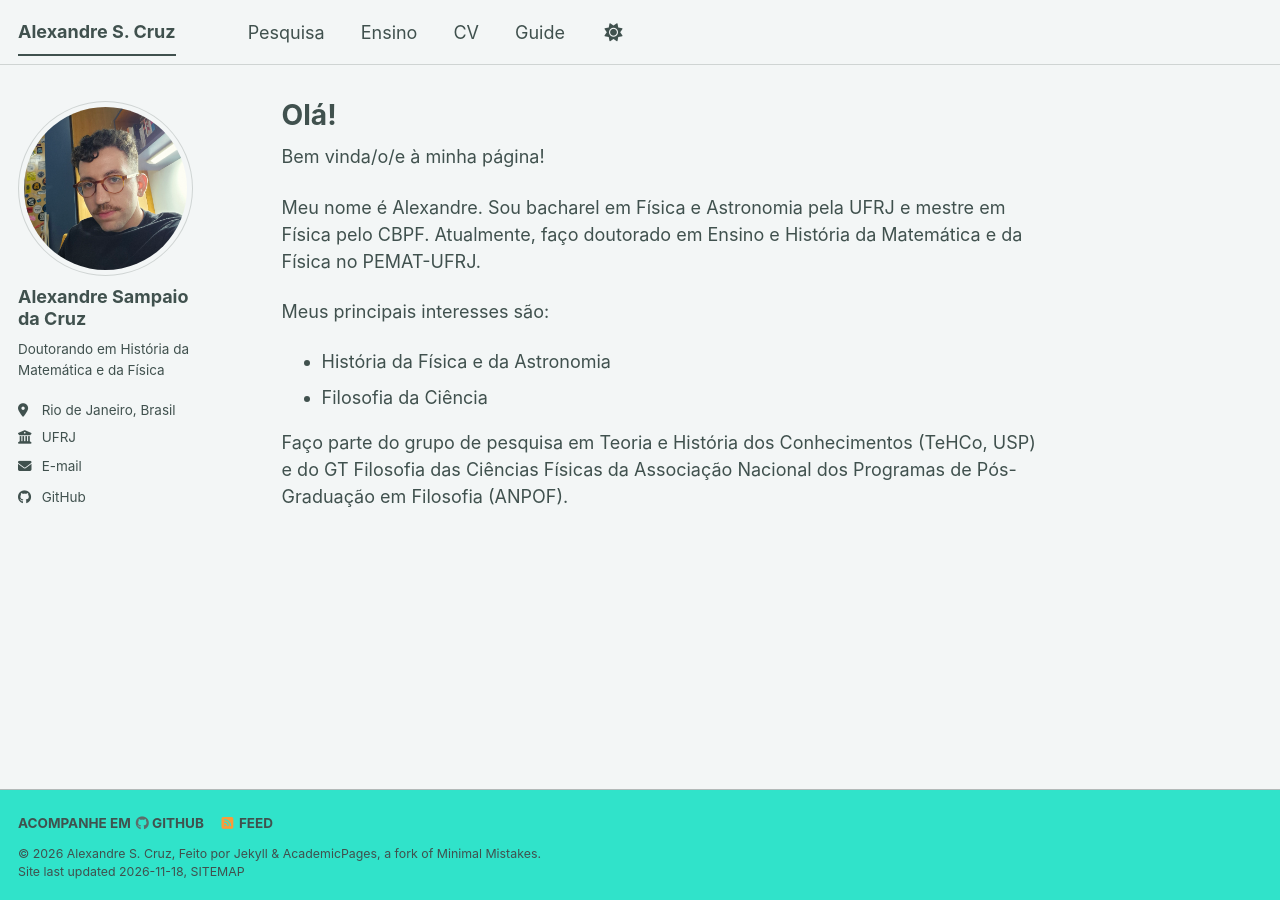
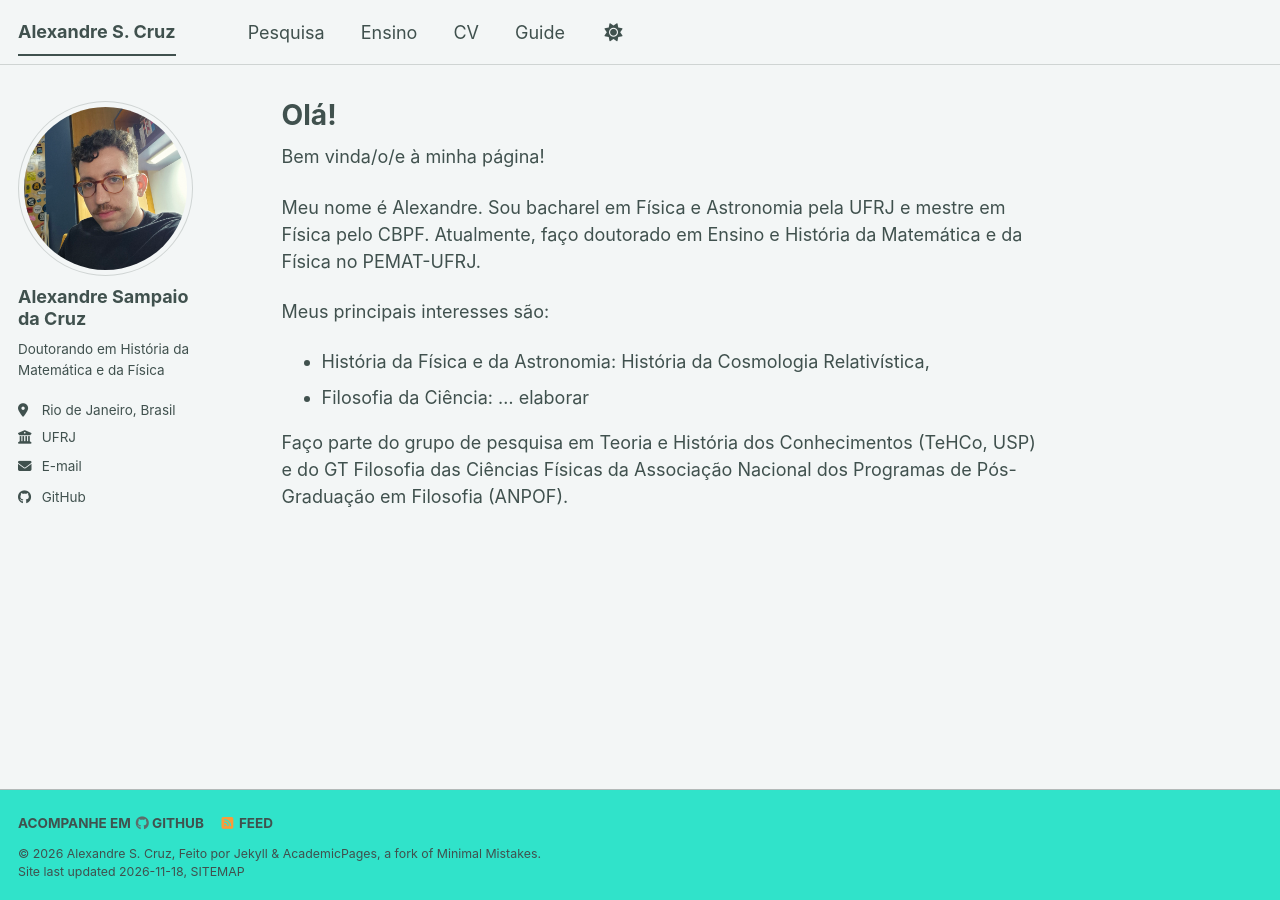
Before and after one commit to alexndr-sc/alexndr-sc.github.io, a Jekyll site: the page built from _pages/about.md, in a window 1280 px wide. Built offline with Jekyll 4.4.1, drawn with Linux system fonts in a browser that asks for light colours; a script bundle is joined from its source files by our own code; a style sheet for code colours, icons or effects is not loaded.

Commit message:
Update about.md

```diff
--- a/_pages/about.md
+++ b/_pages/about.md
@@ -14,8 +14,8 @@ Meu nome é Alexandre. Sou bacharel em Física e Astronomia pela UFRJ e mestre e
 
 Meus principais interesses são:
 
-- História da Física e da Astronomia
-- Filosofia da Ciência
+- História da Física e da Astronomia: História da Cosmologia Relativística,
+- Filosofia da Ciência: ... elaborar
 
 
 Faço parte do grupo de pesquisa em Teoria e História dos Conhecimentos (TeHCo, USP) e do GT Filosofia das Ciências Físicas da Associação Nacional dos Programas de Pós-Graduação em Filosofia (ANPOF).
```
